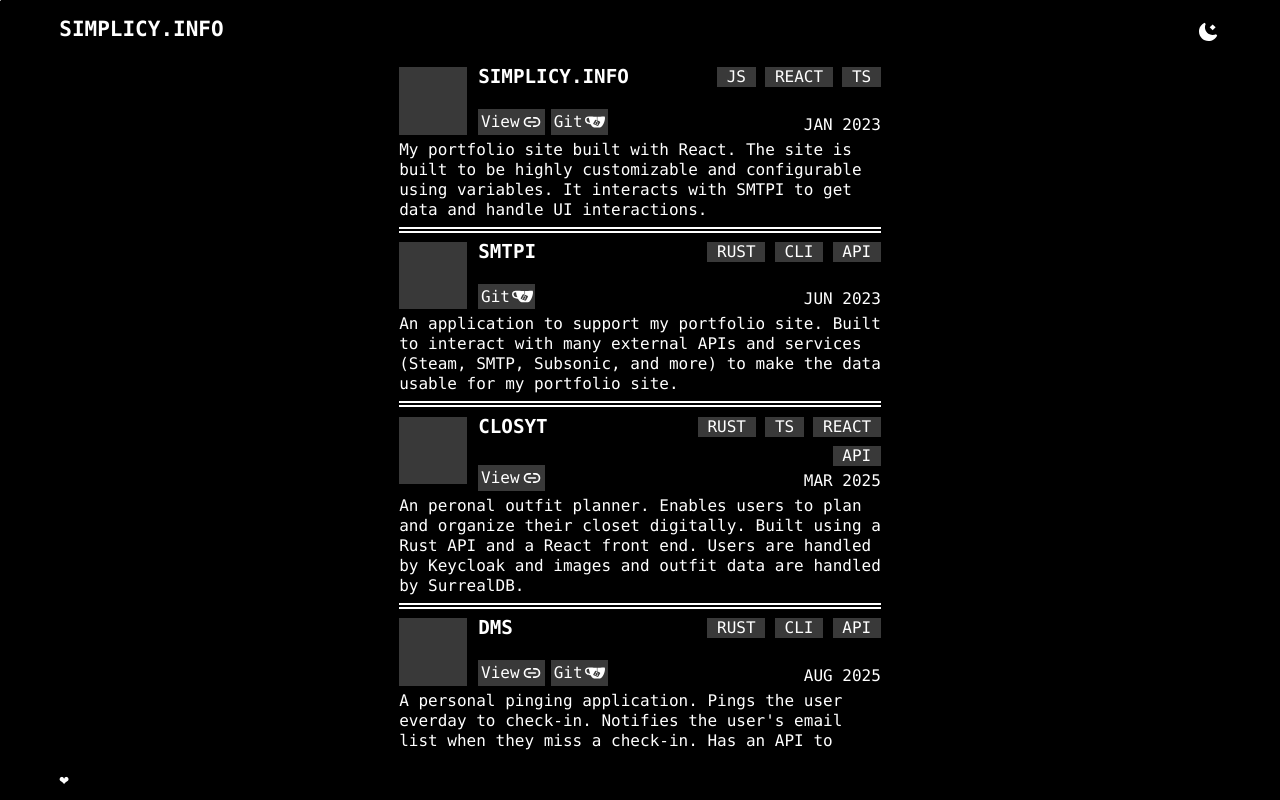
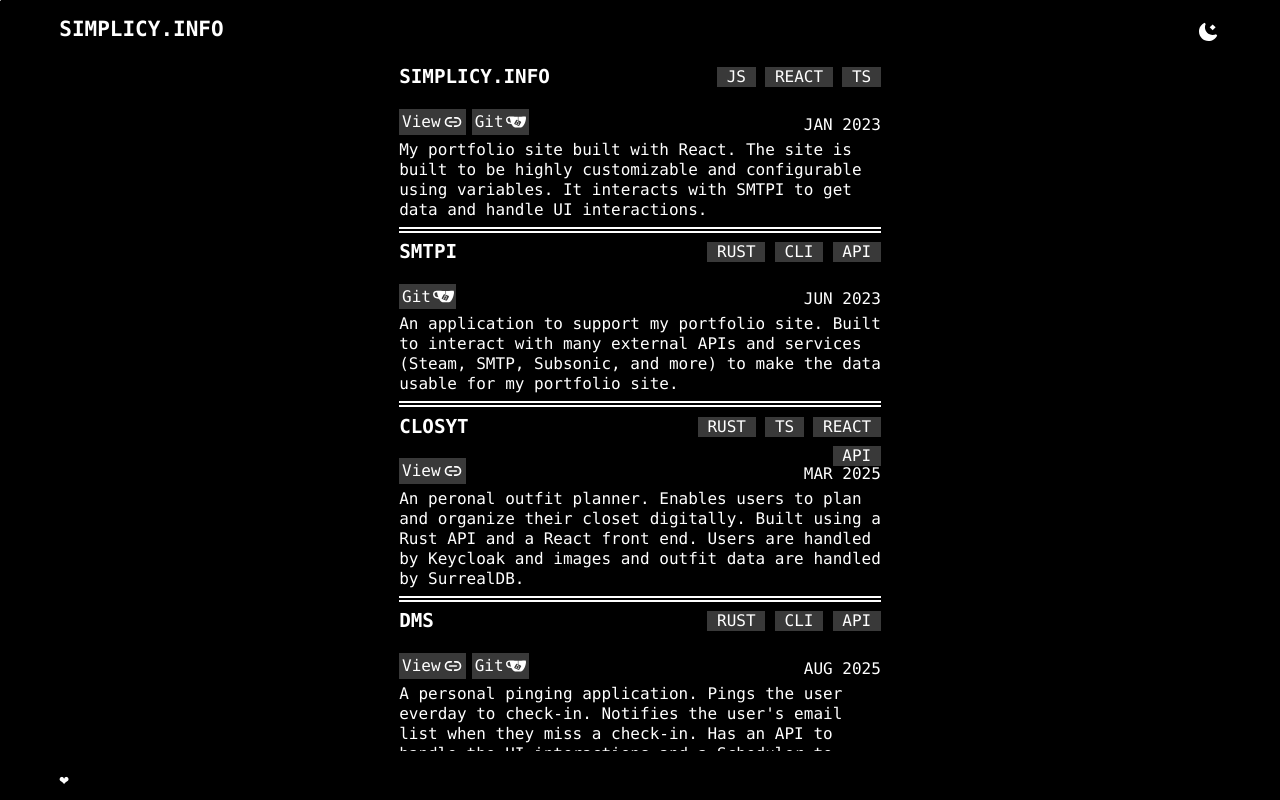
Before and after one commit to simplicy/simplicy.info, a React (Vite) app: page /projects in a window 1280 px wide. Built offline with nearby package versions, Linux system fonts and the light colour scheme; a web font is replaced by a local one.

Commit message:
updated spacing and overflow

```diff
--- /dev/null
+++ b/src/components/ProjectCards.tsx
@@ -0,0 +1,115 @@
+import { motion } from "framer-motion";
+import { toast } from "react-toastify";
+import Copy from "../common/assets/copy.svg";
+import Badge from "../sacred/Badge";
+import styles from "./style/ProjectCards.module.scss";
+import Avatar from "../sacred/Avatar";
+import Divider from "../sacred/Divider";
+import ActionButton from "../sacred/ActionButton";
+import Gitea from "../common/assets/gitea.svg";
+import Link from "../common/assets/link.svg";
+
+export default function ProjectCards({ cards, placeholder = false }: any) {
+  return cards.map((app: any, i: any) => {
+    return (
+      <motion.div
+        style={{
+          display: "flex",
+          overflowY: "auto",
+        }}
+        initial={{
+          opacity: 0,
+          overflowY: "hidden",
+          y: "var(--fade-distance)",
+        }}
+        animate={{
+          opacity: 1,
+          overflowY: "auto",
+          transform: "translateY(0px)",
+        }}
+        transition={{
+          delay: (i * 0.3),
+          duration: 0.5,
+          ease: "easeInOut",
+        }}
+      >
+        <div className={styles.app} >
+          <div className={styles.header}>
+            <Avatar
+              placeholder={placeholder}
+              src={app.image && app.image} target="_blank" style={{
+                width: "5em",
+                height: "5em",
+              }}>
+            </Avatar>
+            <div className={styles.appHeader}>
+              <div style={{
+                padding: placeholder ? "0 0 0 1ch" : "0",
+                display: "flex",
+                flexDirection: "column",
+                width: "100%",
+                fontSize: "2ch",
+                fontWeight: "bold",
+                justifyContent: "space-between",
+              }}>
+                <p className={styles.appName}>{app.name}</p>
+                <div className={styles.appButtons}>
+                  {app.link &&
+                    <ActionButton
+                      icon={Link}
+                      onClick={() => {
+                        if (app.link && app.link !== "") {
+                          window.open(app.link, "_blank");
+                        }
+                      }}
+                      hotkey="View"
+                    />
+                  }
+                  {app.copytext &&
+                    <ActionButton
+                      icon={Copy}
+                      onClick={() => {
+                        if (app.copytext && app.copytext !== "") {
+                          navigator.clipboard.writeText(app.copytext);
+                          toast.info("Copied to clipboard");
+                        }
+                      }}
+                      hotkey="Connect"
+                    />
+                  }
+                  {app.git &&
+                    <ActionButton
+                      icon={Gitea}
+                      onClick={() => {
+                        if (app.git && app.git !== "") {
+                          window.open(app.git, "_blank");
+                        }
+                      }}
+                      hotkey="Git"
+                    />
+                  }
+                </div>
+
+              </div>
+              <span className={styles.appHeader_1}>
+                <span className={styles.appTags}>
+                  {app.tags.map((tag: string, i: any) =>
+                    <Badge key={i + tag + app.name}>
+                      {tag}
+                    </Badge>
+                  )}
+                </span>
+                <p className={styles.appDate}>{app.date}</p>
+              </span>
+
+            </div>
+          </div>
+          <p className={styles.appInfo}>{app.description}</p>
+          <Divider type="DOUBLE" />
+        </div>
+      </motion.div>
+    )
+  })
+
+
+}
--- a/src/components/style/Biography.module.scss
+++ b/src/components/style/Biography.module.scss
@@ -1,10 +1,12 @@
 .root{
   display: flex;
-  flex-direction: column;
+  flex-direction: row;
   gap: 1ch;
   height: auto;
   flex-wrap: wrap;
   margin: 0 auto;
+  overflow: hidden;
+  overflow-Y: auto;
   width: 100%;
   @media (max-width: 668px) {
     padding:0  2ch;
--- /dev/null
+++ b/src/components/style/ProjectCards.module.scss
@@ -0,0 +1,80 @@
+.appHeader {
+  display: flex;
+  flex-direction: row;
+  min-height: 7ch;
+  gap: .5ch;
+  width: 100%;
+  justify-content: space-between;
+}
+.appHeader_1 {
+  display: flex;
+  flex-direction: column;
+  min-height: 7ch;
+  gap: .5ch;
+  width: 100%;
+  justify-content: space-between;
+}
+.header {
+  display: flex;
+  flex-direction: row;
+}
+.app {
+  text-align: left;
+  display: flex;
+  flex-direction: column;
+  box-shadow: 1ch 1ch 0 0 var(--theme-border-subdued);
+  section {
+    padding: 1ch;
+  }
+}
+.appButtons {
+  display: flex;
+  gap: .5ch;
+  justify-content: start;
+}
+
+.appInfo{
+  padding-top: .5ch;
+  display: flex;
+  flex-direction: column;
+  fill: var(--theme-text);
+}
+
+.actionButton {
+  background-color: unset !important;
+}
+.appTags {
+  gap: 1ch;
+  justify-content: end;
+  display: flex;
+  flex-direction: row;
+  height: 2ch;
+  flex-wrap: wrap;
+  span{
+    transition: unset;
+  }
+}
+
+.appDate {
+    text-align: end;
+}
+
+
+
+.root{
+  display: flex;
+  flex-direction: row;
+  flex-wrap: wrap;
+  gap: 0.25ch;
+  width: 100%;
+  align-self: center;
+  @media (min-width: 768px) {
+    max-width: 50ch;
+  }
+
+}
+.footer {
+  padding: 1ch;
+  display: grid;
+  align-self: end;
+}
--- a/src/pages/Projects.tsx
+++ b/src/pages/Projects.tsx
@@ -2,16 +2,8 @@ import { motion } from "framer-motion";
 import styles from "./style/Projects.module.scss";
 import { apps } from "../common/vars";
 import ButtonCards from "../components/ButtonCards";
-import { toast } from "react-toastify";
-import Copy from "../common/assets/copy.svg";
 import { useNavigate } from "react-router-dom";
-import Badge from "../sacred/Badge";
-import Indent from "../sacred/Indent";
-import Avatar from "../sacred/Avatar";
-import Divider from "../sacred/Divider";
-import ActionButton from "../sacred/ActionButton";
-import Gitea from "../common/assets/gitea.svg";
-import Link from "../common/assets/link.svg";
+import ProjectCards from "../components/ProjectCards";
 export default function Projects() {
   const navigate = useNavigate();
 
@@ -42,98 +34,7 @@ export default function Projects() {
       }}
     >
       <div className={styles.root}>
-        {apps.map((app: any, i: any) => {
-          return (
-            <motion.div
-              style={{
-                display: "flex",
-                overflowY: "auto",
-              }}
-              initial={{
-                opacity: 0,
-                overflowY: "hidden",
-                y: "var(--fade-distance)",
-              }}
-              animate={{
-                opacity: 1,
-                overflowY: "auto",
-                transform: "translateY(0px)",
-              }}
-              transition={{
-                delay: (i * 0.3),
-                duration: 0.5,
-                ease: "easeInOut",
-              }}
-            >
-              <div className={styles.app} >
-                <Avatar src={app.image && app.image} target="_blank" style={{
-                  width: "7ch",
-                  height: "7ch",
-                }}>
-                  <Indent style={{
-                    display: "flex",
-                    flexDirection: "column",
-                    width: "100%",
-                    fontSize: "2ch",
-                    fontWeight: "bold",
-                    justifyContent: "space-between",
-                  }}>
-                    <p className={styles.appName}>{app.name}</p>
-                    <div className={styles.appButtons}>
-                      {app.link &&
-                        <ActionButton
-                          icon={Link}
-                          onClick={() => {
-                            if (app.link && app.link !== "") {
-                              window.open(app.link, "_blank");
-                            }
-                          }}
-                          hotkey="View"
-                        />
-                      }
-                      {app.copytext &&
-                        <ActionButton
-                          icon={Copy}
-                          onClick={() => {
-                            if (app.copytext && app.copytext !== "") {
-                              navigator.clipboard.writeText(app.copytext);
-                              toast.info("Copied to clipboard");
-                            }
-                          }}
-                          hotkey="Connect"
-                        />
-                      }
-                      {app.git &&
-                        <ActionButton
-                          icon={Gitea}
-                          onClick={() => {
-                            if (app.git && app.git !== "") {
-                              window.open(app.git, "_blank");
-                            }
-                          }}
-                          hotkey="Git"
-                        />
-                      }
-                    </div>
-
-                  </Indent>
-                  <span className={styles.appHeader}>
-                    <span className={styles.appTags}>
-                      {app.tags.map((tag: string, i: any) =>
-                        <Badge key={i + tag + app.name}>
-                          {tag}
-                        </Badge>
-                      )}
-                    </span>
-                    <p className={styles.appDate}>{app.date}</p>
-                  </span>
-                </Avatar>
-                <p className={styles.appInfo}>{app.description}</p>
-                <Divider type="DOUBLE" />
-              </div>
-            </motion.div>
-          )
-        })}
+        <ProjectCards cards={apps} />
         <motion.div
           layout
           style={{
--- a/src/sacred/Avatar.tsx
+++ b/src/sacred/Avatar.tsx
@@ -6,6 +6,7 @@ import * as Utilities from '../common/utilities';
 interface AvatarProps extends Omit<React.HTMLAttributes<HTMLDivElement>, 'style' | 'className' | 'children'> {
   src?: string;
   href?: string;
+  placeholder?: boolean;
   className?: string;
   target?: string;
   style?: React.CSSProperties;
@@ -13,19 +14,39 @@ interface AvatarProps extends Omit<React.HTMLAttributes<HTMLDivElement>, 'style'
 }
 
 const Avatar: React.FC<AvatarProps> = (props) => {
-  const { src, className: cls, style: propStyle, href, target, children, ...rest } = props;
+  const { src, className: cls, placeholder = true, style: propStyle, href, target, children, ...rest } = props;
 
   const backgroundStyle = src ? { backgroundImage: `url(${src})` } : {};
 
   const combinedStyle = { ...propStyle, ...backgroundStyle, };
 
   let avatarElement: React.ReactElement;
+  if (href) {
+    if (placeholder) {
+      avatarElement = <a className={Utilities.classNames(src ? styles.root : styles.placeholder, cls)} style={combinedStyle} href={href} target={target} tabIndex={0} role="link" />;
+    }
+    else {
+      if (src) {
+        avatarElement = <a className={Utilities.classNames(styles.root, cls)} style={combinedStyle} href={href} target={target} tabIndex={0} role="link" />;
+      }
+      else {
+        avatarElement = <></>
+      }
+    }
+  } else {
+    if (placeholder) {
+      avatarElement = <figure className={Utilities.classNames(src ? styles.root : styles.placeholder, cls)} style={combinedStyle} />;
+    }
+    else {
+      if (src) {
+        avatarElement = <figure className={Utilities.classNames(styles.root, cls)} style={combinedStyle} />;
+      }
+      else {
+        avatarElement = <></>
+      }
+    }
+  }
 
-  if (href) {
-    avatarElement = <a className={Utilities.classNames(src ? styles.root : styles.placeholder, cls)} style={combinedStyle} href={href} target={target} tabIndex={0} role="link" />;
-  } else {
-    avatarElement = <figure className={Utilities.classNames(src ? styles.root : styles.placeholder, cls)} style={combinedStyle} />;
-  }
 
   if (!children) {
     return avatarElement;
```
